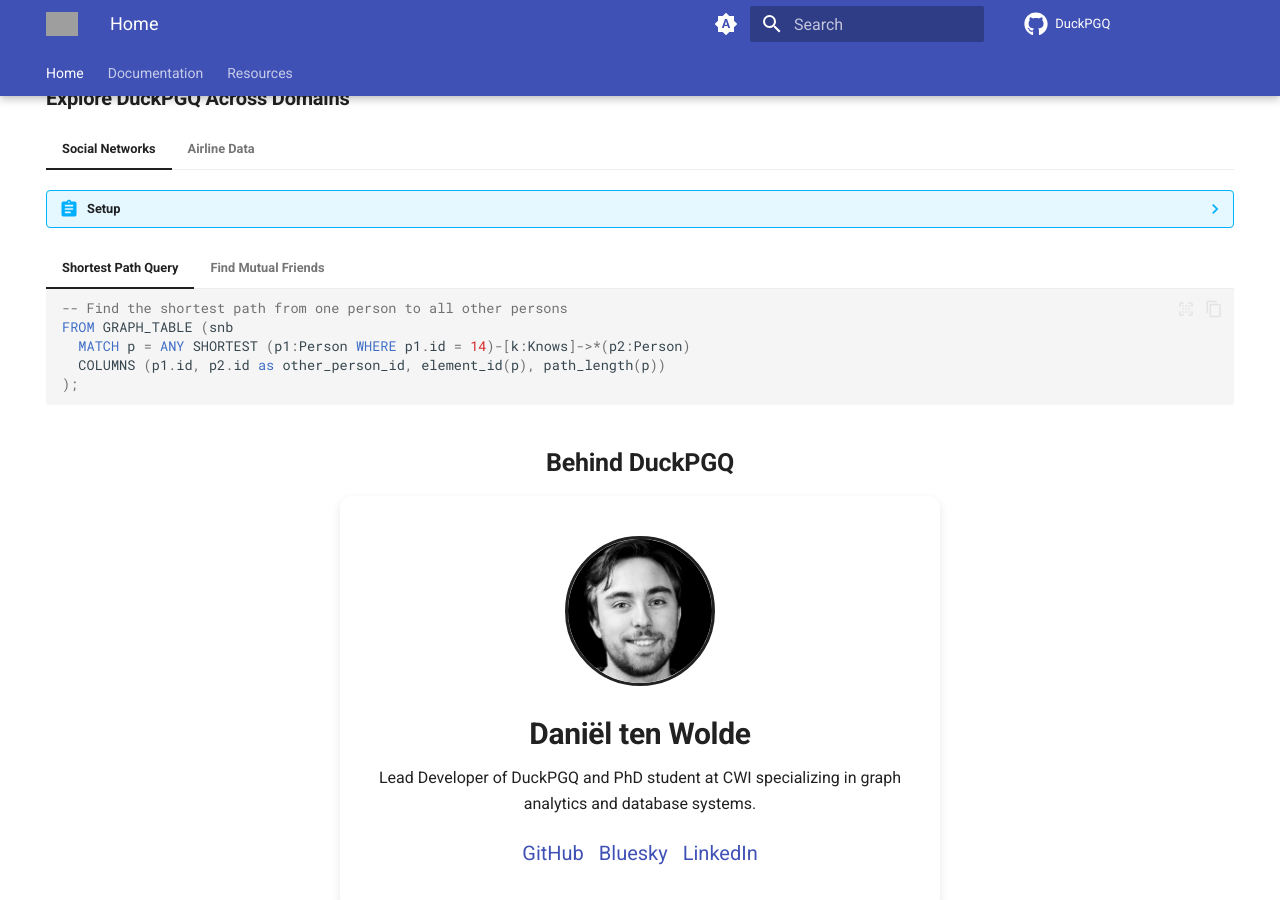
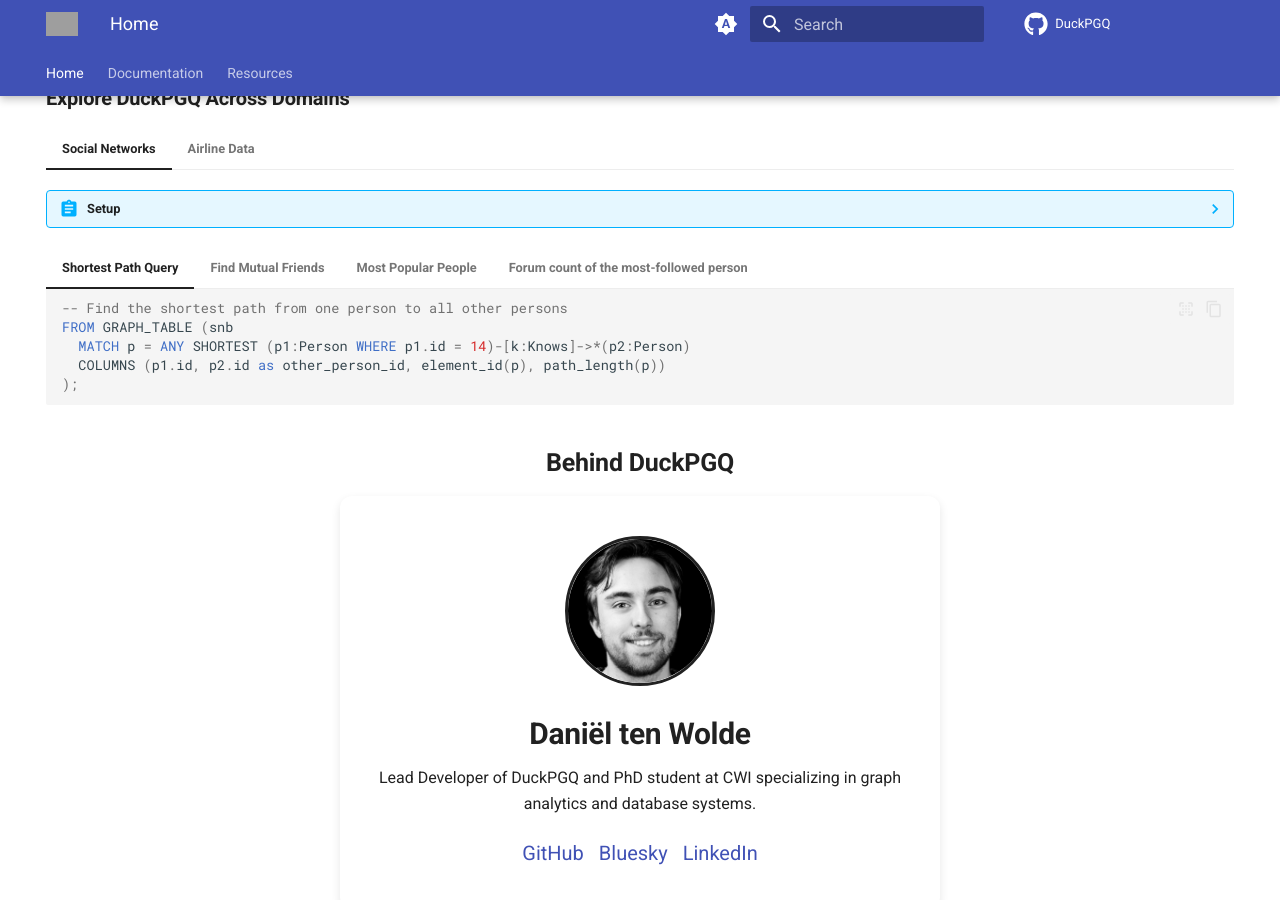
Before and after one commit to Dtenwolde/duckpgq-docs, an MkDocs documentation site: the page built from docs/index.md, in a window 1280 px wide and 900 px high, scrolled down 876 px. Built offline with MkDocs 1.6.1 and Material for MkDocs 9.7.7, drawn with Linux system fonts in a browser that asks for light colours; nearby versions of some CDN libraries; comment, search, counter and statistics services are not loaded; part of the change alters nothing that is shown; grey boxes are pictures that could not be loaded.

Commit message:
Expanded snb queries, updated website description

````diff
--- a/docs/index.md
+++ b/docs/index.md
@@ -82,14 +82,17 @@ hide:
         install duckpgq from community;
         load duckpgq;
 
-        CREATE PROPERTY GRAPH snb
+        CREATE or replace PROPERTY GRAPH snb
         VERTEX TABLES (
-          Person
+          Person, Forum
         )
         EDGE TABLES (
-          Person_knows_person   SOURCE KEY (Person1Id) REFERENCES Person (id)
-                                DESTINATION KEY (Person2Id) REFERENCES Person (id)
-                                LABEL knows
+          Person_knows_person     SOURCE KEY (Person1Id) REFERENCES Person (id)
+                                  DESTINATION KEY (Person2Id) REFERENCES Person (id)
+                                  LABEL knows,
+          Forum_hasMember_Person  SOURCE KEY (ForumId) REFERENCES Forum (id)
+                                  DESTINATION KEY (PersonId) REFERENCES Person (id)
+                                  LABEL hasMember
         );
         ```
 
@@ -112,6 +115,42 @@ hide:
             COLUMNS (p2.firstName)
           );
           ```
+
+    === "Most Popular People"
+
+          ```sql
+          -- Find the 3 most popular people
+          FROM GRAPH_TABLE (snb
+            MATCH (follower:Person)-[follows:knows]->(person:Person)
+            COLUMNS (person.id AS personID, person.firstname, person.lastname, follower.id AS followerID)
+          )
+          SELECT personID, firstname, lastname, COUNT(followerID) AS numFollowers
+          GROUP BY ALL ORDER BY numFollowers DESC LIMIT 3;
+          ```
+    === "Forum count of the most-followed person"
+
+        ```sql
+        -- Number of forums posted on by the most followed person
+        WITH
+        mfp AS (
+          FROM GRAPH_TABLE (snb
+            MATCH (follower:Person)-[follows:knows]->(person:Person)
+            COLUMNS (person.id AS personID, person.firstname, follower.id AS followerID)
+          )
+        SELECT personID, firstname, COUNT(followerID) AS numFollowers
+        GROUP BY ALL ORDER BY numFollowers DESC LIMIT 1
+        )
+        FROM
+          mfp,
+          GRAPH_TABLE (snb
+            MATCH (person:Person)<-[fhm:hasMember]-(f:Forum)
+            COLUMNS (person.id AS personID, f.id as forumId)
+        ) addr
+        SELECT mfp.personID, mfp.firstname, mfp.numFollowers, count(addr.forumId) forumCount
+        WHERE mfp.personID = addr.personID
+        group by all;
+        ```
+
 
 === "Airline Data"
 
--- a/mkdocs.yml
+++ b/mkdocs.yml
@@ -1,6 +1,6 @@
 site_name: DuckPGQ
 site_url: https://duckpgq.org
-site_description: DuckDB extension that adds support for SQL/PGQ and graph algorithms
+site_description: DuckDB community extension that adds support for SQL/PGQ and graph algorithms
 
 
 markdown_extensions:
````
